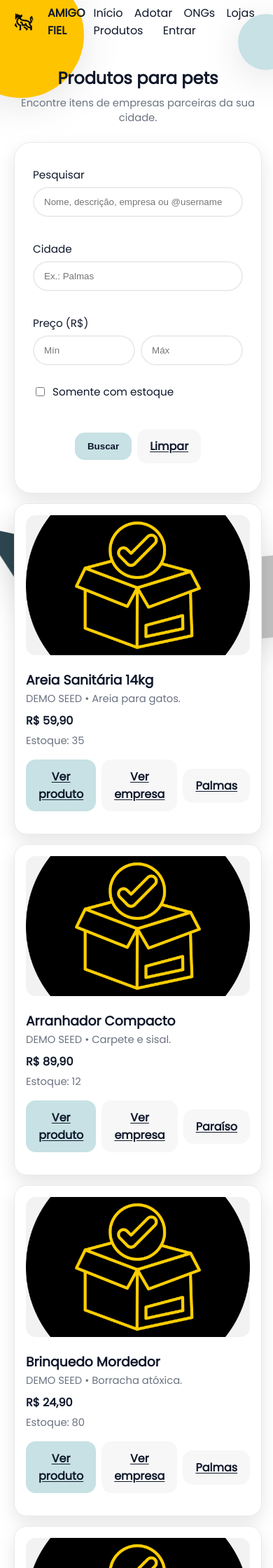
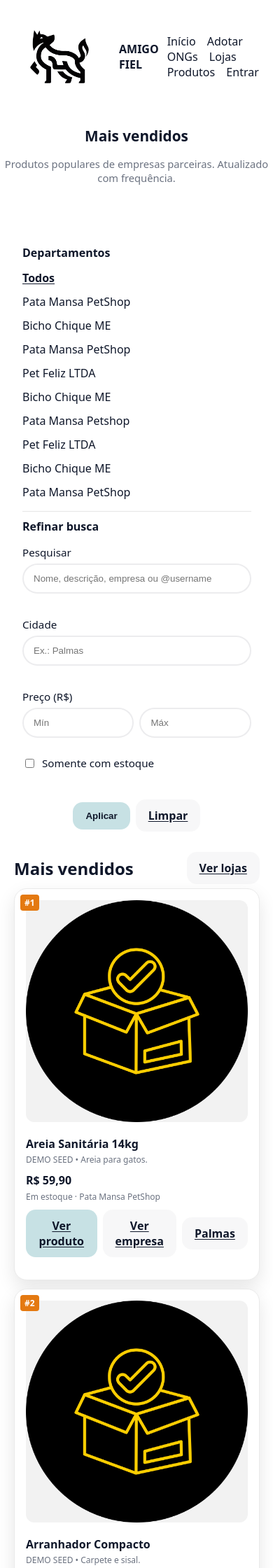
Before and after one commit to Projeto-de-Sistemas-2025-2/Amigo-Fiel, a Django app: page /amigofiel/produtos/ in a window 390 px wide; the page is wider, and only the part inside the window is pictured. Shown: the top 2240 px of that part at 70% size. Run offline with Django 5.2, Linux system fonts and the light colour scheme; data comes from the database, SQL or seed files in the repository.

Commit message:
alteração teste no front de produtos

```diff
--- a/sistema/AmigoFiel/models.py
+++ b/sistema/AmigoFiel/models.py
@@ -16,8 +16,7 @@ class TimeStampedModel(models.Model):
 # ---- Perfis (1-para-1 com User) ----
 class UsuarioComum(TimeStampedModel):
     user = models.OneToOneField(
-        User, on_delete=models.CASCADE, related_name="perfil_comum"
-    )
+        User, on_delete=models.CASCADE, related_name="perfil_comum")
     telefone = models.CharField(max_length=20, blank=True)
     cidade = models.CharField(max_length=80, blank=True, db_index=True)
     foto = models.ImageField(
--- a/sistema/AmigoFiel/urls.py
+++ b/sistema/AmigoFiel/urls.py
@@ -19,15 +19,15 @@ urlpatterns = [
     path("lojas/",  ListarLojas.as_view(),  name="listar-lojas"),
     path("produtos/", views.ListarProdutos.as_view(), name="listar-produtos"),
 
-
+    # Lojas e produtos
     path("sobre/", SobreView.as_view(), name="sobre"),
     path("contato/", ContatoView.as_view(), name="contato"),
 
     # Perfis
     path("@<str:handle>/", views.perfil_usuario, name="perfil-usuario"),
-    path("Co./@<str:handle>/", views.perfil_empresa, name="perfil-empresa"),
-    path("ONG/@<str:handle>/", views.perfil_ong,     name="perfil-ong"),
-    path("pet/@<slug:handle>/", views.perfil_pet,     name="perfil-pet"),
+    path("Co./<str:handle>/", views.perfil_empresa, name="perfil-empresa"),
+    path("ONG/<str:handle>/", views.perfil_ong,     name="perfil-ong"),
+    path("pet/<slug:handle>/", views.perfil_pet,     name="perfil-pet"),
 
     # Produto: /amigofiel/<empresa_handle>/<produto_slug>/
     path("<str:empresa_handle>/<slug:produto_slug>/", views.produto_detalhe, name="produto-detalhe"),
--- a/sistema/sistema/urls.py
+++ b/sistema/sistema/urls.py
@@ -20,6 +20,8 @@ urlpatterns = [
 
     # App principal (uma vez só!)
     path('amigofiel/', include(('AmigoFiel.urls', 'amigofiel'), namespace='amigofiel')),
+    path('AmigoFiel/', RedirectView.as_view(url='/amigofiel/', permanent=False)),
+
 ]
 
 urlpatterns += static(settings.MEDIA_URL, document_root=settings.MEDIA_ROOT)
--- a/sistema/templates/AmigoFiel/produtos.html
+++ b/sistema/templates/AmigoFiel/produtos.html
@@ -1,23 +1,51 @@
-{% extends "style/base_public.html" %}
+{% extends "style/base_produtos.html" %}
 {% load static %}
 
 {% block title %}Produtos — Amigo Fiel{% endblock %}
 
-{% block body %}
-
-  <!-- HERO -->
+{% block prod_hero %}
   <section class="hero center">
-    <div>
-      <h1>Produtos para pets</h1>
-      <p class="muted">Encontre itens de empresas parceiras da sua cidade.</p>
+    <div class="brand">
+      <h1 class="h1">Mais vendidos</h1>
+      <p class="muted">Produtos populares de empresas parceiras. Atualizado com frequência.</p>
     </div>
   </section>
+{% endblock %}
 
-  <!-- FILTROS -->
-  <section class="card" aria-labelledby="filtros">
-    <h2 id="filtros" class="only-desktop" style="margin-bottom:6px">Filtros</h2>
+{% block prod_sidebar %}
+  <h3>Departamentos</h3>
+  <ul>
+    <li>
+      <a href="{% url 'amigofiel:listar-produtos' %}"
+         class="{% if not request.GET.empresa %}active{% endif %}">
+        Todos
+      </a>
+    </li>
 
-    <form method="get" class="grid grid-1 grid-md-2 grid-lg-4">
+    {# Empresas deduzidas do queryset atual; troque por um contexto 'empresas' se preferir. #}
+    {% regroup produtos by empresa as grupos_empresas %}
+    {% for g in grupos_empresas %}
+      {% with e=g.grouper %}
+        <li>
+          <a href="?empresa={{ e.user.username|urlencode }}"
+             class="{% if request.GET.empresa == e.user.username %}active{% endif %}">
+            {{ e.razao_social }}
+          </a>
+        </li>
+      {% endwith %}
+    {% empty %}
+      <li class="muted">Nenhuma empresa no filtro atual.</li>
+    {% endfor %}
+  </ul>
+
+  <hr>
+
+  <h3>Refinar busca</h3>
+  <form method="get" class="grid grid-1">
+    {% if request.GET.empresa %}
+      <input type="hidden" name="empresa" value="{{ request.GET.empresa }}">
+    {% endif %}
+
     <div class="input-wrap">
       <label for="q">Pesquisar</label>
       <input id="q" name="q" class="input" type="text" value="{{ q }}"
@@ -42,39 +70,50 @@
       <label for="com_estoque" style="margin:0">Somente com estoque</label>
     </div>
 
-      <div class="actions" style="grid-column:1/-1">
-        <button class="btn btn-primary" type="submit">Buscar</button>
+    <div class="actions">
+      <button class="btn btn-primary" type="submit">Aplicar</button>
       <a class="btn btn-secondary" href="{% url 'amigofiel:listar-produtos' %}">Limpar</a>
     </div>
   </form>
-  </section>
+{% endblock %}
 
-  <!-- LISTA -->
+{% block prod_main %}
+  <div style="display:flex;align-items:center;justify-content:space-between;margin-bottom:6px">
+    <h2 style="margin:0">Mais vendidos{% if cidade %} em {{ cidade }}{% endif %}</h2>
+    <a class="btn btn-secondary" href="{% url 'amigofiel:listar-lojas' %}">Ver lojas</a>
+  </div>
+
   {% if produtos %}
-    <section class="grid grid-1 grid-md-2 grid-lg-4" aria-label="Resultados" style="margin-top:14px">
+    <section class="product-grid" aria-label="Resultados">
       {% for prod in produtos %}
         {% with handle=prod.empresa.user.username slug=prod.slug %}
-        <article class="mini-card">
+        <article class="mini-card product-card">
+          <span class="rank-badge">#{{ forloop.counter }}</span>
+
           <a
             {% if slug %}
               href="{% url 'amigofiel:produto-detalhe' empresa_handle=handle produto_slug=slug %}"
             {% else %}
-              href="#"
+              href="{% url 'amigofiel:perfil-empresa' handle=handle %}"
             {% endif %}
-            style="text-decoration:none; color:inherit; display:block"
+            style="text-decoration:none;color:inherit;display:block"
             aria-label="Abrir produto {{ prod.nome }}"
           >
-            <img class="thumb"
+            <img class="thumb aspect"
                  src="{% if prod.imagem %}{{ prod.imagem.url }}{% else %}{% static 'img/defaults/produto.png' %}{% endif %}"
                  alt="{{ prod.nome }}" loading="lazy" decoding="async">
 
-            <h3 style="margin:6px 0 2px">{{ prod.nome }}</h3>
+            <h3 class="product-title">{{ prod.nome }}</h3>
+
             {% if prod.descricao %}
-              <p class="muted" style="margin:0 0 8px">{{ prod.descricao|truncatechars:90 }}</p>
+              <p class="muted small">{{ prod.descricao|truncatechars:90 }}</p>
             {% endif %}
 
-            <p style="margin:6px 0"><strong>R$ {{ prod.preco }}</strong></p>
-            <p class="muted" style="margin:0 0 8px">Estoque: {{ prod.estoque }}</p>
+            <div class="price">R$ {{ prod.preco }}</div>
+            <p class="muted small">
+              {% if prod.estoque|default:0 > 0 %}Em estoque{% else %}Indisponível{% endif %}
+              · {{ prod.empresa.razao_social }}
+            </p>
           </a>
 
           <div class="actions">
@@ -84,12 +123,10 @@
                  Ver produto
               </a>
             {% endif %}
-
             <a class="btn btn-secondary"
                href="{% url 'amigofiel:perfil-empresa' handle=handle %}">
                Ver empresa
             </a>
-
             {% if prod.empresa.cidade %}
               <a class="btn btn-secondary" href="?cidade={{ prod.empresa.cidade|urlencode }}">
                 {{ prod.empresa.cidade }}
@@ -101,19 +138,30 @@
       {% endfor %}
     </section>
 
-    <!-- PAGINAÇÃO -->
     {% if is_paginated %}
       <nav class="actions" aria-label="Paginação" style="margin-top:16px">
         {% if page_obj.has_previous %}
           <a class="btn btn-secondary"
-             href="?page={{ page_obj.previous_page_number }}&q={{ q|urlencode }}&cidade={{ cidade|urlencode }}&preco_min={{ preco_min }}&preco_max={{ preco_max }}&com_estoque={{ com_estoque }}">Anterior</a>
+             href="?page={{ page_obj.previous_page_number }}
+                {% if request.GET.empresa %}&empresa={{ request.GET.empresa|urlencode }}{% endif %}
+                {% if q %}&q={{ q|urlencode }}{% endif %}
+                {% if cidade %}&cidade={{ cidade|urlencode }}{% endif %}
+                {% if preco_min %}&preco_min={{ preco_min }}{% endif %}
+                {% if preco_max %}&preco_max={{ preco_max }}{% endif %}
+                {% if com_estoque %}&com_estoque={{ com_estoque }}{% endif %}">Anterior</a>
         {% endif %}
 
         <span class="muted">Página {{ page_obj.number }} de {{ page_obj.paginator.num_pages }}</span>
 
         {% if page_obj.has_next %}
           <a class="btn btn-secondary"
-             href="?page={{ page_obj.next_page_number }}&q={{ q|urlencode }}&cidade={{ cidade|urlencode }}&preco_min={{ preco_min }}&preco_max={{ preco_max }}&com_estoque={{ com_estoque }}">Próxima</a>
+             href="?page={{ page_obj.next_page_number }}
+                {% if request.GET.empresa %}&empresa={{ request.GET.empresa|urlencode }}{% endif %}
+                {% if q %}&q={{ q|urlencode }}{% endif %}
+                {% if cidade %}&cidade={{ cidade|urlencode }}{% endif %}
+                {% if preco_min %}&preco_min={{ preco_min }}{% endif %}
+                {% if preco_max %}&preco_max={{ preco_max }}{% endif %}
+                {% if com_estoque %}&com_estoque={{ com_estoque }}{% endif %}">Próxima</a>
         {% endif %}
       </nav>
     {% endif %}
@@ -122,5 +170,4 @@
       <p class="muted">Nenhum produto encontrado com esses filtros.</p>
     </section>
   {% endif %}
-
 {% endblock %}
--- /dev/null
+++ b/sistema/templates/style/base_produtos.html
@@ -0,0 +1,66 @@
+{% load static %}
+<!doctype html>
+<html lang="pt-br">
+<head>
+  <meta charset="utf-8">
+  <title>{% block title %}Produtos — Amigo Fiel{% endblock %}</title>
+  <meta name="viewport" content="width=device-width, initial-scale=1">
+
+  <!-- Favicon -->
+  <link rel="icon" type="image/x-icon" href="{% static 'img/favicon.ico' %}">
+
+  <!-- CSS base do site + CSS específico de produtos -->
+  <link rel="stylesheet" href="{% static 'css/pages.css' %}">
+  <link rel="stylesheet" href="{% static 'css/produtos.css' %}">
+
+  {% block produtos_extra_head %}{% endblock %}
+</head>
+<body>
+
+  <!-- Topbar -->
+  <div class="topbar">
+    <div style="display:flex; align-items:center; gap:10px;">
+      <img src="{% static 'img/amigo-fiel-logo.png' %}" alt="Amigo Fiel" width="150" height="150" style="border-radius:10px">
+      <strong>AMIGO FIEL</strong>
+    </div>
+    <nav>
+      <a href="{% url 'amigofiel:home' %}">Início</a>
+      <a href="{% url 'amigofiel:listar-animais' %}">Adotar</a>
+      <a href="{% url 'amigofiel:listar-ongs' %}">ONGs</a>
+      <a href="{% url 'amigofiel:listar-lojas' %}">Lojas</a>
+      {% url 'amigofiel:listar-produtos' as url_produtos %}
+      {% if url_produtos %}<a href="{{ url_produtos }}">Produtos</a>{% endif %}
+      {% if user.is_authenticated %}
+        <a href="{% url 'logout' %}">Sair</a>
+      {% else %}
+        <a href="{% url 'login' %}">Entrar</a>
+      {% endif %}
+    </nav>
+  </div>
+
+  {% block prod_hero %}{% endblock %}
+
+  <div class="wrap">
+    <div class="prod-layout container">
+      <aside class="sidenav" aria-label="Departamentos e filtros">
+        {% block prod_sidebar %}{% endblock %}
+      </aside>
+
+      <main class="prod-main">
+        {% block prod_main %}{% endblock %}
+      </main>
+    </div>
+  </div>
+
+  <!-- Rodapé -->
+  <footer class="topbar" role="contentinfo" style="margin:12px auto 0;">
+    <div class="muted">© {% now "Y" %} Amigo Fiel</div>
+    <nav class="muted" aria-label="Rodapé">
+      <a href="{% url 'amigofiel:sobre' %}" class="muted" style="text-decoration:none;">Sobre</a> ·
+      <a href="{% url 'amigofiel:contato' %}" class="muted" style="text-decoration:none;">Contato</a>
+    </nav>
+  </footer>
+
+  {% block extra_js %}{% endblock %}
+</body>
+</html>
--- /dev/null
+++ b/sistema/templates/style/css/produtos.css
@@ -0,0 +1,78 @@
+
+
+/* ====== Layout principal ====== */
+.prod-layout{
+  display:grid;
+  grid-template-columns:260px 1fr;
+  gap:1px;
+}
+@media (max-width:1024px){
+  .prod-layout{ grid-template-columns:1fr; }
+}
+
+/* ====== Sidebar ====== */
+.sidenav{
+  background:#fff;
+  border-radius:12px;
+  padding:12px;
+}
+.sidenav h3{
+  font-size:16px;
+  margin:0 0 8px;
+}
+.sidenav ul{
+  list-style:none;
+  padding:0;
+  margin:0;
+}
+.sidenav li a{
+  display:block;
+  padding:6px 0;
+  text-decoration:none;
+  color:inherit;
+}
+.sidenav li a.active{
+  font-weight:600;
+  text-decoration:underline;
+}
+.sidenav hr{
+  border:none;
+  height:1px;
+  background:#e6e6e6;
+  margin:10px 0;
+}
+
+/* ====== Grade de produtos ====== */
+.product-grid{
+  display:grid;
+  grid-template-columns:repeat(4,1fr);
+  gap:12px;
+  width:15%;
+
+}
+@media (max-width:1200px){ .product-grid{ grid-template-columns:repeat(3,1fr); } }
+@media (max-width:800px){ .product-grid{ grid-template-columns:repeat(2,1fr); } }
+@media (max-width:520px){ .product-grid{ grid-template-columns:1fr; } }
+
+.product-card{ position:relative; }
+.rank-badge{
+  position:absolute; top:8px; left:8px;
+  background:#e47911; color:#fff;
+  border-radius:4px; font-weight:700;
+  padding:3px 6px; font-size:12px;
+
+}
+
+.thumb.aspect{
+  width:100%;
+  aspect-ratio:1/1;
+  object-fit:cover;
+  border-radius:12px;
+}
+
+.product-title{ margin:8px 0 4px; font-size:16px; line-height:1.25; }
+.price{ font-weight:700; margin:4px 0; }
+.muted.small{ font-size:12px; }
+
+/* util */
+.prod-main .actions{ margin-top:6px; }
```
Lines whose indentation alone changed are shown as unchanged.
